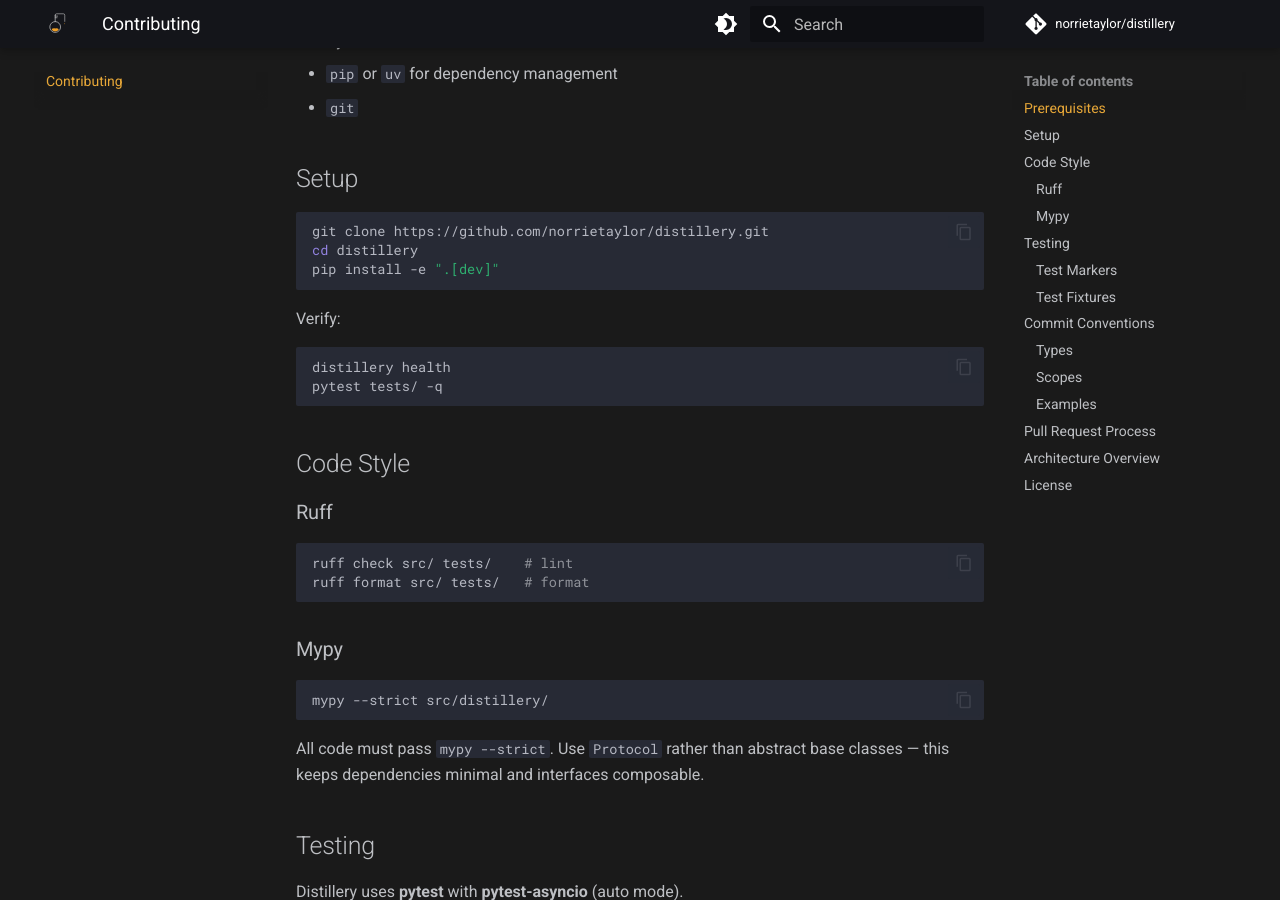
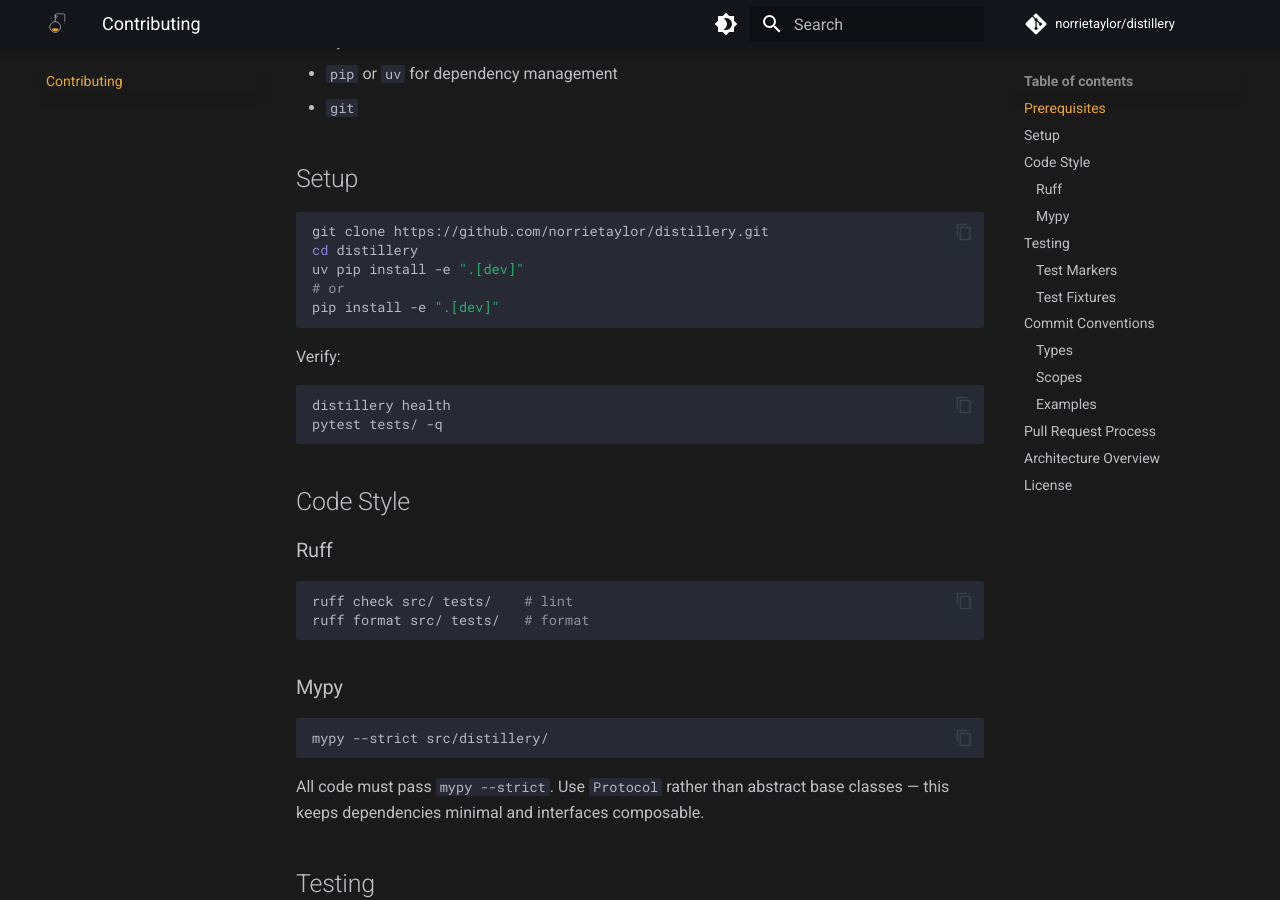
Before and after one commit to norrietaylor/distillery, an MkDocs documentation site: the page built from docs/contributing.md, in a window 1280 px wide and 900 px high, scrolled down 342 px. Built offline with MkDocs 1.6.1 and Material for MkDocs 9.7.7, drawn with Linux system fonts in a browser that asks for light colours; comment, search, counter and statistics services are not loaded.

Commit message:
fix(docs): add uv option to docs/contributing.md setup
Co-Authored-By: Claude Opus 4.6 (1M context) <noreply@anthropic.com>

````diff
--- a/docs/contributing.md
+++ b/docs/contributing.md
@@ -13,6 +13,8 @@ Thank you for your interest in contributing to Distillery. This guide covers env
 ```bash
 git clone https://github.com/norrietaylor/distillery.git
 cd distillery
+uv pip install -e ".[dev]"
+# or
 pip install -e ".[dev]"
 ```
 
````
